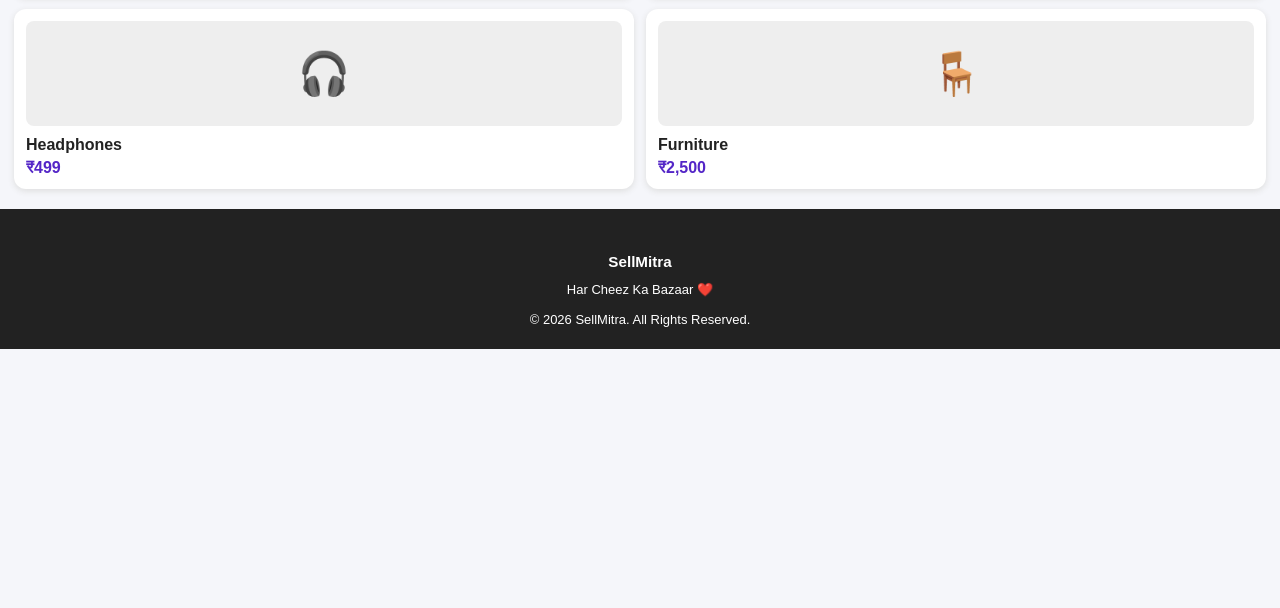
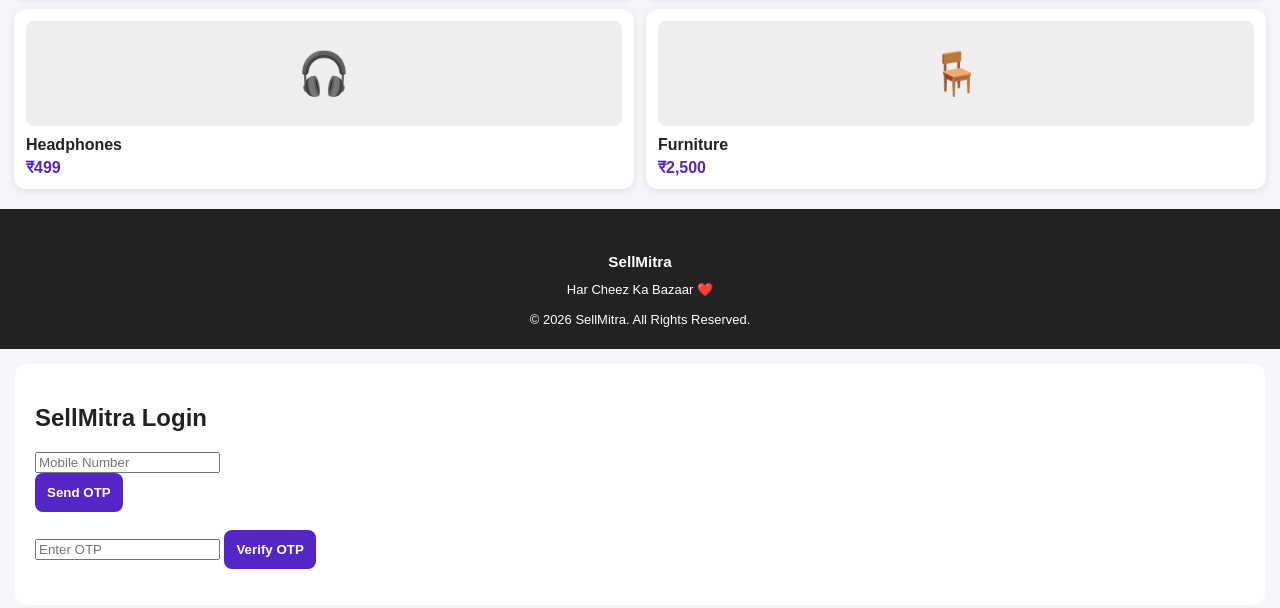
Before and after one commit to shahilsiddiqui620-cmd/SellMitra, a plain HTML site: page index.html in a window 1280 px wide. Shown: the part 804-1412 px from the top of the page. Before the commit the page ends 1153 px from the top, so only its background shows below. Drawn offline with Linux system fonts and the light colour scheme.

Commit message:
Update index.html

```diff
--- a/index.html
+++ b/index.html
@@ -73,5 +73,16 @@ function filterItems(){
  });
 }
 </script>
+
+<section style="background:white;padding:20px;margin:15px;border-radius:12px">
+  <h2>SellMitra Login</h2>
+  <input id="phone" type="tel" placeholder="Mobile Number" />
+  <div id="recaptcha-container"></div>
+  <button onclick="sendOTP()">Send OTP</button>
+  <br><br>
+  <input id="otp" type="text" placeholder="Enter OTP" />
+  <button onclick="verifyOTP()">Verify OTP</button>
+  <p id="login-message"></p>
+</section>
 </body>
 </html>
```
